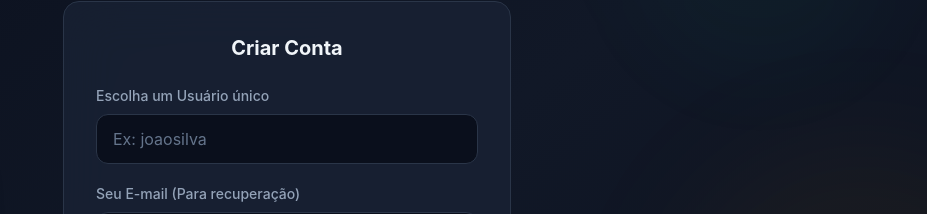
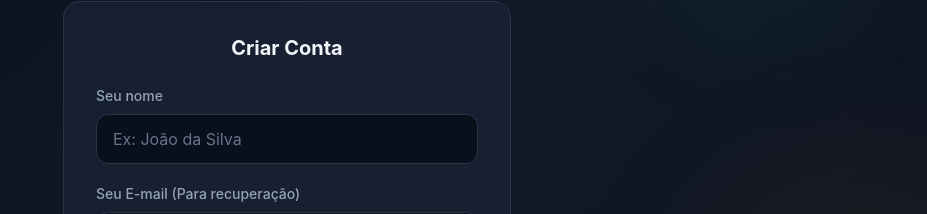
Before and after one commit to H2Otavio/bolao-copa-2026, a React (Vite) app: page /cadastrar in a window 1280 px wide. Shown: the part 219-433 px from the top of the page, without its empty margins (353-1280 px from the left). Built offline with nearby package versions, Linux system fonts and the light colour scheme.

Commit message:
Update name field label and placeholder

```diff
--- a/src/pages/RegisterPage.jsx
+++ b/src/pages/RegisterPage.jsx
@@ -68,12 +68,12 @@ export default function RegisterPage() {
 
           <form onSubmit={handleRegister} className="space-y-5 animate-fade-in">
             <div>
-              <label className="block text-sm font-medium text-text-secondary mb-2">Escolha um Usuário único</label>
+              <label className="block text-sm font-medium text-text-secondary mb-2">Seu nome</label>
               <input
                 type="text"
                 value={name}
                 onChange={(e) => setName(e.target.value)}
-                placeholder="Ex: joaosilva"
+                placeholder="Ex: João da Silva"
                 className="input-field"
                 maxLength={50}
                 autoComplete="username"
```
